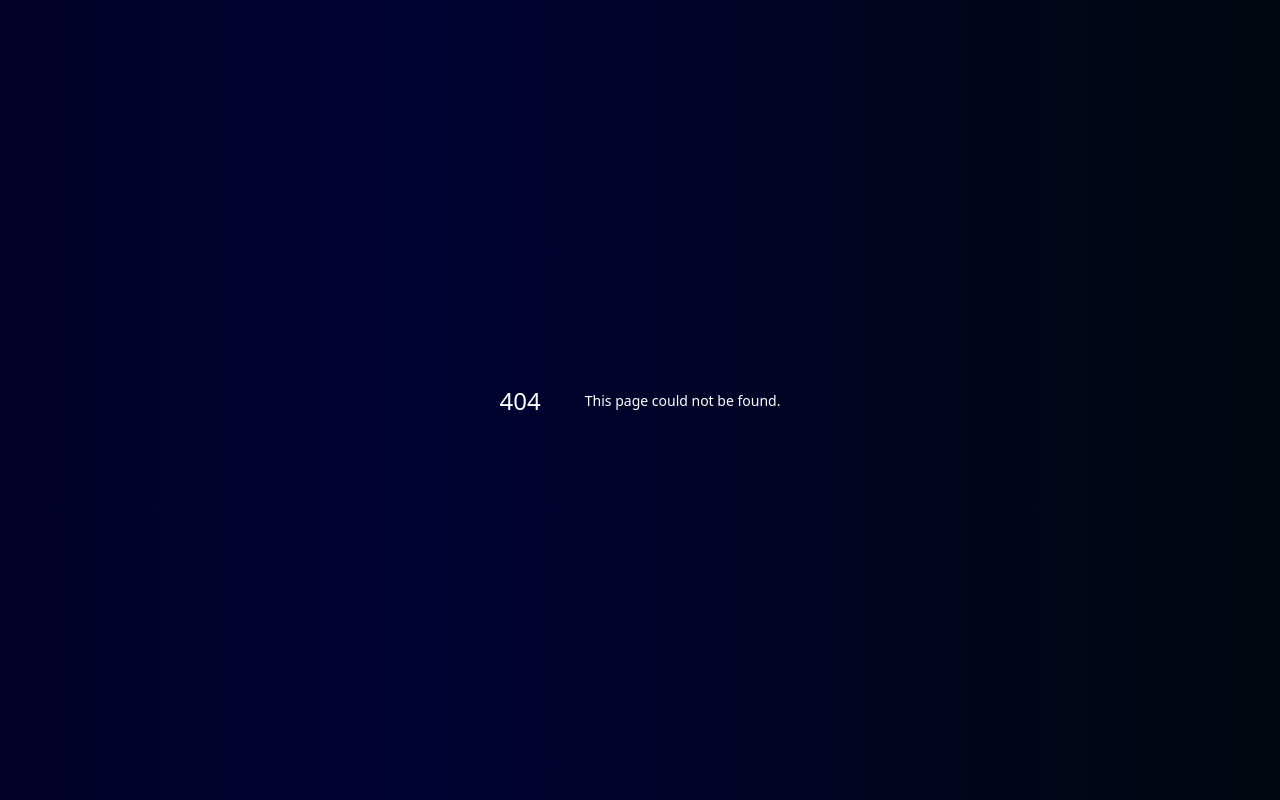
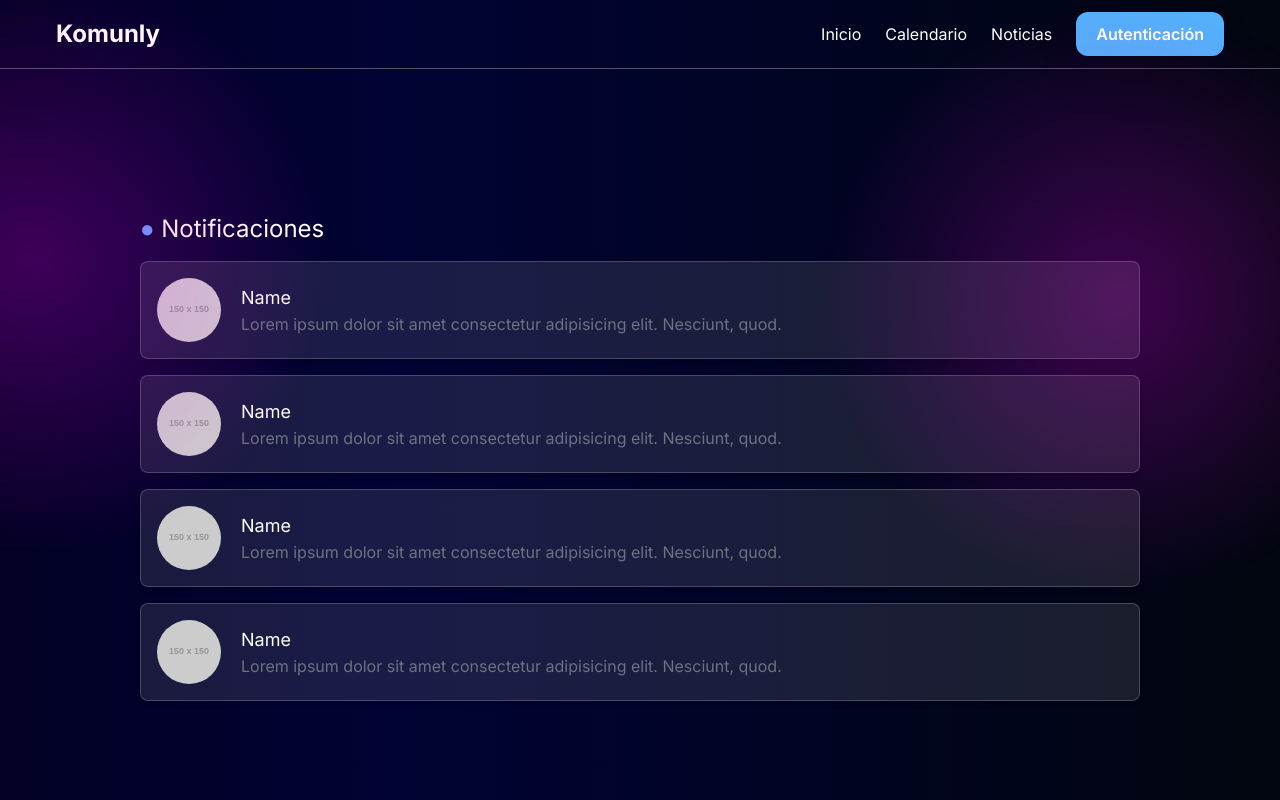
Before and after one commit to Kaoticode/komunly_web, a Next.js app: page /notifications in a window 1280 px wide. Before the commit this address had no page. Shown: the top 800 px of the page. Built offline with nearby package versions, Linux system fonts and the light colour scheme.

Commit message:
Pagina de notificaciones version inicial

```diff
--- /dev/null
+++ b/src/app/notifications/page.js
@@ -0,0 +1,52 @@
+import { Footer } from "@/components/Footer";
+import Navbar from "@/components/Navbar";
+import { NotificationCard } from "@/components/notifications-components/NotificationCard";
+
+export default function NotificationsPage() {
+  return (
+    <>
+      <Navbar />
+      <main className="min-h-screen">
+        <div className="absolute inset-0 overflow-hidden pointer-events-none">
+          <svg
+            className="absolute -left-[35%] -top-[5%] w-3/4 h-3/4 opacity-30"
+            viewBox="0 0 200 200"
+            xmlns="http://www.w3.org/2000/svg">
+            <defs>
+              <radialGradient
+                id="glowGradient"
+                cx="50%"
+                cy="50%"
+                r="50%"
+                fx="50%"
+                fy="50%">
+                <stop offset="0%" stopColor="#FF00FF" stopOpacity="0.8" />
+                <stop offset="100%" stopColor="#FF00FF" stopOpacity="0" />
+              </radialGradient>
+            </defs>
+            <circle cx="100" cy="100" r="100" fill="url(#glowGradient)" />
+          </svg>
+          <svg
+            className="hidden lg:flex absolute -right-3/4 w-1/2 lg:-right-1/4  lg:w-3/4 lg:h-3/4 opacity-30"
+            viewBox="0 0 200 200"
+            xmlns="http://www.w3.org/2000/svg">
+            <circle cx="100" cy="100" r="100" fill="url(#glowGradient)" />
+          </svg>
+        </div>
+
+        <div className="container lg:w-[1000px] mx-auto flex flex-col mt-32">
+          <h2 className="text-2xl my-4">
+            <span className="text-blue-400">●</span> Notificaciones
+          </h2>
+          <ul className="flex flex-col gap-4">
+            <NotificationCard />
+            <NotificationCard />
+            <NotificationCard />
+            <NotificationCard />
+          </ul>
+        </div>
+      </main>
+      <Footer />
+    </>
+  );
+}
--- /dev/null
+++ b/src/components/notifications-components/NotificationCard.js
@@ -0,0 +1,18 @@
+export const NotificationCard = () => {
+  return (
+    <li className="bg-opacity-10 bg-white p-4 rounded-lg shadow-md border-white border-opacity-20 border-[0.01px] flex gap-5 items-center">
+      <img
+        src="https://via.placeholder.com/150"
+        alt="Imagen de perfil"
+        className="size-16 rounded-full"
+      />
+      <div className="flex flex-col">
+        <h3 className="text-lg">Name</h3>
+        <p className="text-gray-500">
+          Lorem ipsum dolor sit amet consectetur adipisicing elit. Nesciunt,
+          quod.
+        </p>
+      </div>
+    </li>
+  );
+};
```
